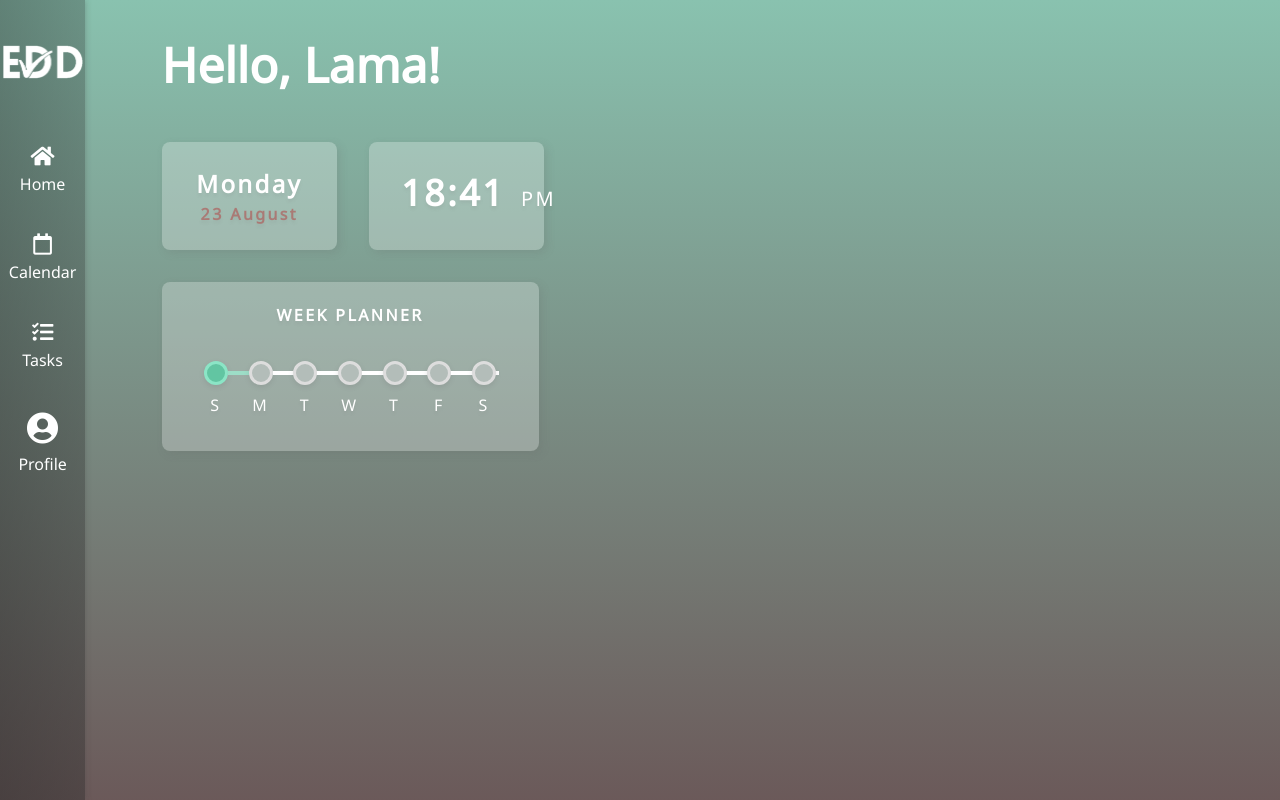
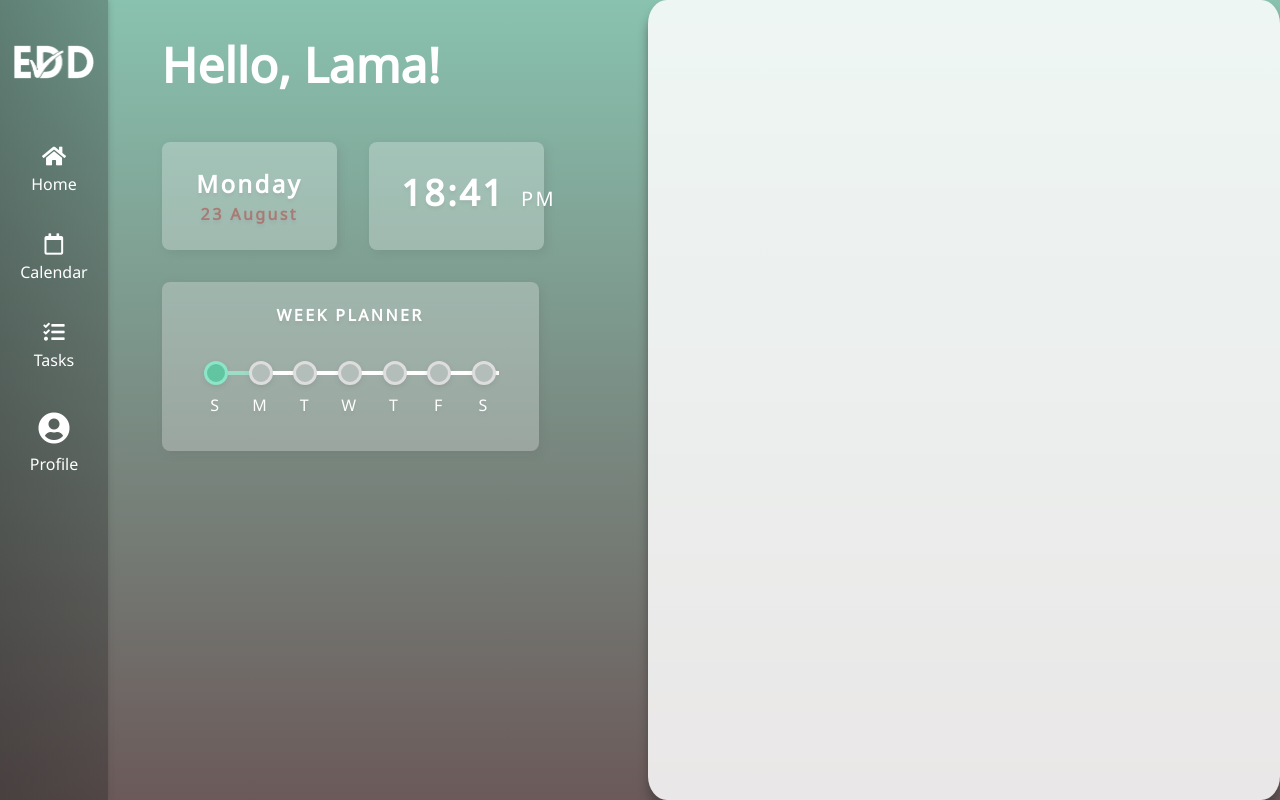
Before and after one commit to LamaFakhreddine/Edd, a React (Create React App) app in the folder edd-project/: page / in a window 1280 px wide. Built offline with nearby package versions, Linux system fonts and the light colour scheme.

Commit message:
Card in Home.js
- created a card in Home.js

```diff
--- a/edd-project/src/assets/scss/_variables.scss
+++ b/edd-project/src/assets/scss/_variables.scss
@@ -13,6 +13,11 @@ $completed-hover-2: #c5f1e3b0;
 $text-shadow: #7c7c7c1f;
 $box-shadow: #69696931;
 
+.full-screen {
+    width: 100vh;
+    height: 100vh;
+}
+
 @mixin transparent-bg ($widthSize) {
     padding: 1.5rem 2rem;
     background-color: #ffffff41;
--- /dev/null
+++ b/edd-project/src/components/Card.js
@@ -0,0 +1,11 @@
+import React from 'react'
+import "./Card.scss"
+
+function Card() {
+    return (
+        <div className="card-grid-item">
+        </div>
+    )
+}
+
+export default Card;
--- /dev/null
+++ b/edd-project/src/components/Card.scss
@@ -0,0 +1,9 @@
+@import "../assets/scss/variables";
+
+.card-grid-item {
+    grid-row: span all;
+    grid-column: 6 / 11;
+    background-color: rgba(255, 255, 255, 0.856);
+    border-radius: 3%;
+    box-shadow: 0 10px 10px rgba(51, 51, 51, 0.541);
+}
--- a/edd-project/src/components/Sidebar.scss
+++ b/edd-project/src/components/Sidebar.scss
@@ -1,7 +1,7 @@
 @import "../assets/scss/variables";
 
 .sidebar-grid-item {
-    width: 75%;
+    width: 95%;
     grid-column: 1 / 2;
     grid-row: span all;
     height: 100vh;
@@ -37,8 +37,5 @@
         &:visited {
             color: $light-text;
         }
-
-
-
     }
 }
--- a/edd-project/src/pages/Home.js
+++ b/edd-project/src/pages/Home.js
@@ -1,9 +1,13 @@
 import React from 'react'
 import Welcome from '../components/Welcome'
+import Card from '../components/Card'
 
 function Home() {
     return (
-        <Welcome name="Lama" />
+        <>
+            <Welcome name="Lama" />
+            <Card />
+        </>
     )
 }
 
```
